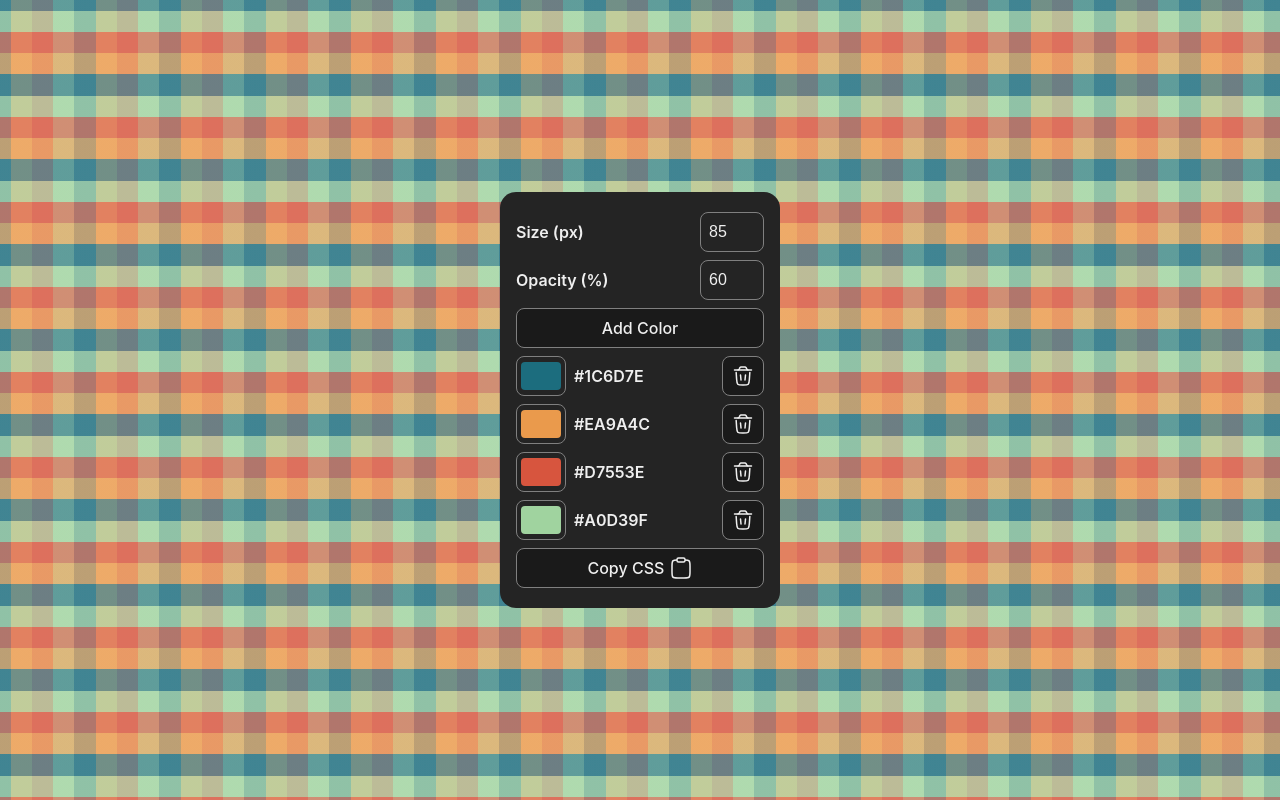
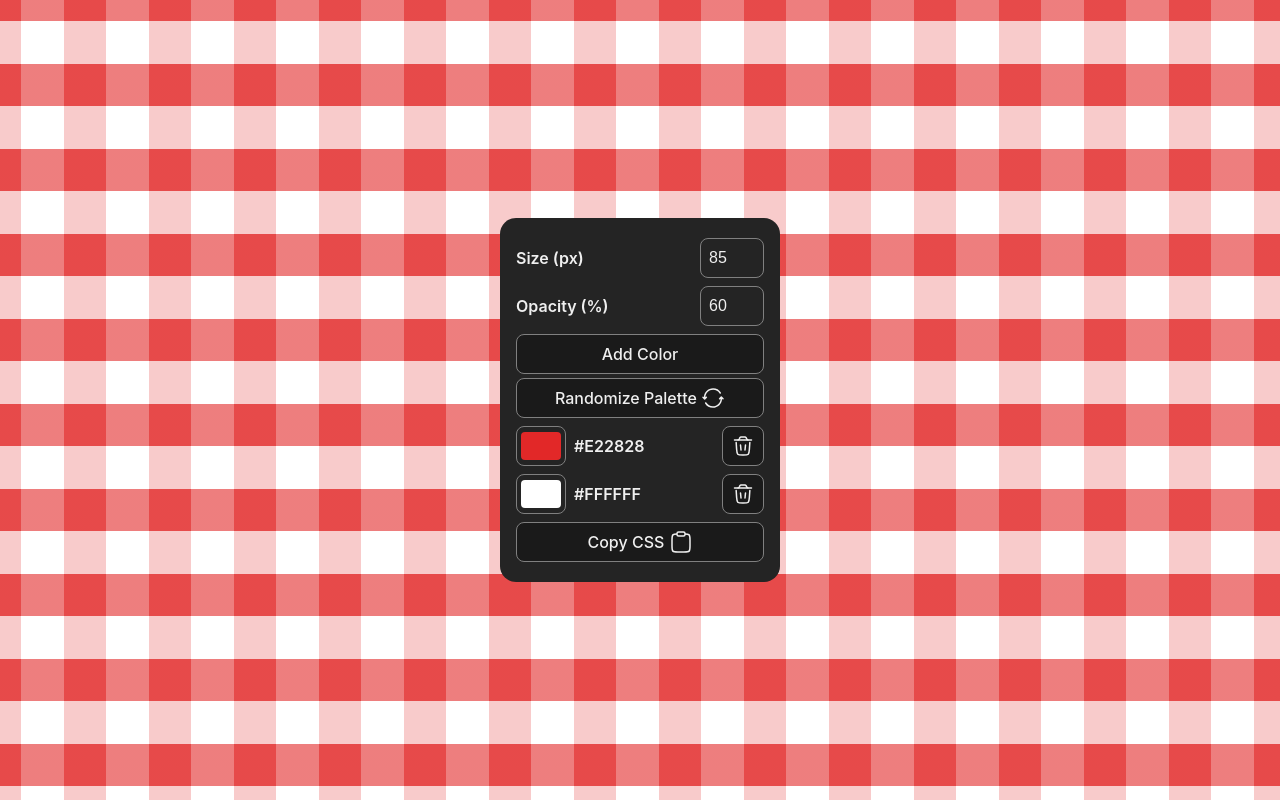
Before and after one commit to laneysmith/gingham, a React (Vite) app: page / in a window 1280 px wide. Built offline with nearby package versions, Linux system fonts and the light colour scheme.

Commit message:
add more sample palettes and randomize button

```diff
--- a/src/App.tsx
+++ b/src/App.tsx
@@ -1,12 +1,14 @@
-import { useState, useEffect, ChangeEvent } from "react";
+import { useState, useEffect, ChangeEvent, useCallback } from "react";
 import "./App.css";
 import generateCSS from "./utils/generateCSS";
+import randomize from "./utils/randomize";
 import sampleColors from "./constants/samplePalettes";
 import trashIcon from "./assets/trashIcon.svg";
+import refreshIcon from "./assets/refreshIcon.svg";
 import CodeBlock from "./CopyButton";
 
 function App() {
-  const [colors, setColors] = useState<string[]>(sampleColors[0]);
+  const [colors, setColors] = useState<string[]>(randomize(sampleColors));
   const [opacity, setOpacity] = useState<number>(60);
   const [size, setSize] = useState<number>(85);
   const [code, setCode] = useState<string>("");
@@ -52,6 +54,11 @@ function App() {
     setOpacity(newValue);
   };
 
+  const randomizePalette = useCallback(
+    () => setColors(randomize(sampleColors)),
+    []
+  );
+
   return (
     <>
       <div id="controls">
@@ -81,6 +88,10 @@ function App() {
         <button className="full-width" onClick={addColor}>
           Add Color
         </button>
+        <button className="full-width" onClick={randomizePalette}>
+          Randomize Palette&nbsp;
+          <img src={refreshIcon} className="icon" alt="Refresh icon" />
+        </button>
         {colors.map((color, index) => {
           return (
             <div className="control-option" key={index}>
@@ -98,7 +109,7 @@ function App() {
                 disabled={colors.length < 2}
                 aria-label="Remove"
               >
-                <img src={trashIcon} className="icon" alt="Remove" />
+                <img src={trashIcon} className="icon" alt="Remove icon" />
               </button>
             </div>
           );
--- a/src/constants/samplePalettes.ts
+++ b/src/constants/samplePalettes.ts
@@ -1,5 +1,34 @@
 const golightly = ["#1C6D7E", "#EA9A4C", "#D7553E", "#A0D39F"];
 const louisiana = ["#DEA093", "#AD4B67", "#2E4352", "#B58378"];
-const peaches = ["#DEA093", "#FFFFFF", "#DEA093", "#FFFFFF"];
+const peaches = ["#D3A197", "#FFFFFF", "#FFB1A3", "#FFFFFF"];
+const picnic = ["#E22828", "#FFFFFF"];
+const babyBlueGrey = ["#5299B7", "#CCCCCC", "#FFFFFF"];
+const brownBlue = [
+  "#3A4F85",
+  "#FFFFFF",
+  "#FFFFFF",
+  "#6C413A",
+  "#FFFFFF",
+  "#FFFFFF",
+];
+const peachBlue = [
+  "#F4977B",
+  "#FFFFFF",
+  "#FFFFFF",
+  "#6987BF",
+  "#6987BF",
+  "#FFFFFF",
+  "#FFFFFF",
+];
+const cottonCandy = ["#F2B5BC", "#FFFFFF", "#94C5E5", "#FFFFFF"];
 
-export default [golightly, louisiana, peaches];
+export default [
+  golightly,
+  louisiana,
+  peaches,
+  picnic,
+  babyBlueGrey,
+  brownBlue,
+  peachBlue,
+  cottonCandy,
+];
--- a/src/index.css
+++ b/src/index.css
@@ -10,7 +10,7 @@
   -moz-osx-font-smoothing: grayscale;
   -webkit-text-size-adjust: 100%;
 
-  --accent-color: #1C6D7E;
+  --accent-color: #00a7f7;
   --border-color: grey;
   --border-radius: 8px;
   --inner-border-radius: 4px;
--- /dev/null
+++ b/src/utils/randomize.ts
@@ -0,0 +1,3 @@
+export default function randomize(list: string[][]): string[] {
+  return list[Math.floor(Math.random() * list.length)];
+}
```
Also changed, not shown: src/assets/refreshIcon.svg (added).
